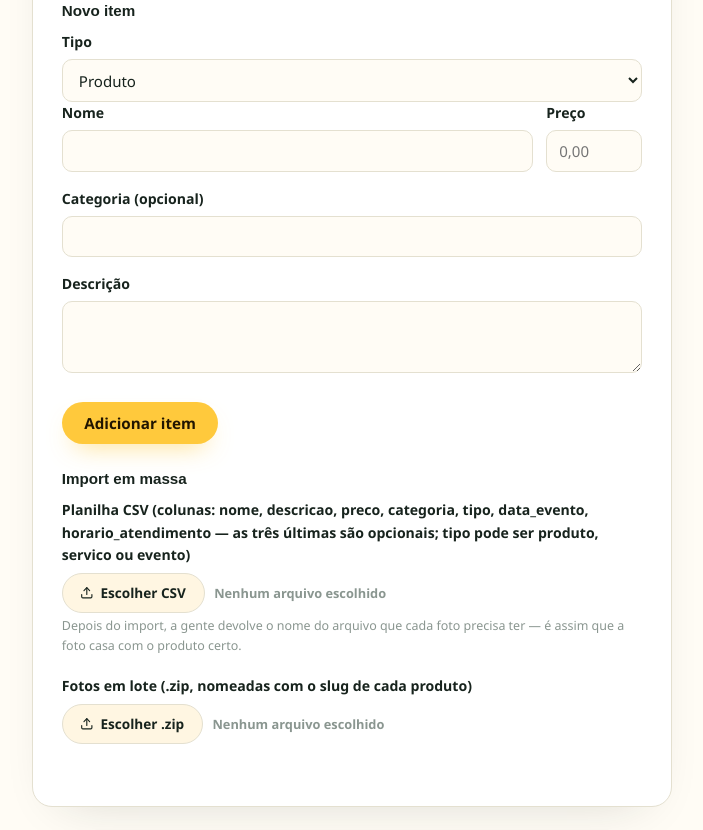
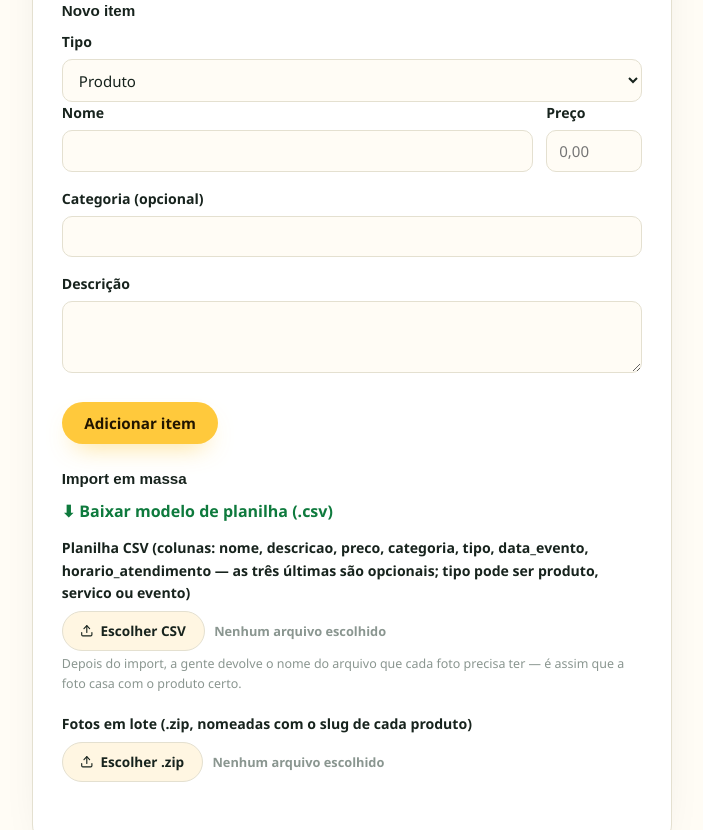
Before and after one commit to pachecasatSP/AtendAgente, a FastAPI app: page /painel/configuracoes in a window 1280 px wide. Shown: the part 1929-2759 px from the top of the page, without its empty margins (288-991 px from the left). Run offline with FastAPI, Linux system fonts and the light colour scheme; the visitor is signed in with stand-in values (Sample User, id 1); data that the repository does not hold is empty.

Commit message:
Painel: botão pra baixar modelo de planilha do import em massa
Novo endpoint GET /painel/api/catalogo/template.csv gera um CSV com as
colunas certas (nome, descricao, preco, categoria, tipo, data_evento,
horario_atendimento) e uma linha de exemplo por tipo, pra facilitar o
início da carga de itens no catálogo.

Co-Authored-By: Claude Sonnet 5 <noreply@anthropic.com>

```diff
--- a/tools/tenant-panel/app.py
+++ b/tools/tenant-panel/app.py
@@ -47,7 +47,7 @@ SAO_PAULO_TZ = ZoneInfo("America/Sao_Paulo")
 from bson import ObjectId
 from bson.errors import InvalidId
 from fastapi import FastAPI, File, Form, HTTPException, Request, UploadFile
-from fastapi.responses import HTMLResponse, RedirectResponse
+from fastapi.responses import HTMLResponse, RedirectResponse, Response
 from fastapi.templating import Jinja2Templates
 from starlette.middleware.sessions import SessionMiddleware
 from pymongo import MongoClient
@@ -694,6 +694,26 @@ async def api_upload_foto_produto(item_id: str, request: Request, file: UploadFi
     return {"ok": True, "foto_url": foto_url}
 
 
+@app.get("/painel/api/catalogo/template.csv")
+def api_catalogo_template(request: Request) -> Response:
+    """Modelo de planilha pro import em massa (ver api_importar_catalogo
+    logo abaixo) — mesmas colunas, com uma linha de exemplo de cada tipo
+    pra deixar claro quais campos valem pra qual (data_evento só conta
+    pra evento, horario_atendimento só pra serviço)."""
+    require_session(request)
+    buf = io.StringIO()
+    writer = csv.writer(buf)
+    writer.writerow(["nome", "descricao", "preco", "categoria", "tipo", "data_evento", "horario_atendimento"])
+    writer.writerow(["Produto exemplo", "Descrição do produto", "49,90", "Categoria", "produto", "", ""])
+    writer.writerow(["Serviço exemplo", "Descrição do serviço", "120,00", "Categoria", "servico", "", "seg a sex, 9h às 18h"])
+    writer.writerow(["Evento exemplo", "Descrição do evento", "80,00", "Categoria", "evento", "2026-12-24", ""])
+    return Response(
+        content="﻿" + buf.getvalue(),
+        media_type="text/csv",
+        headers={"Content-Disposition": "attachment; filename=modelo-catalogo.csv"},
+    )
+
+
 @app.post("/painel/api/catalogo/import")
 async def api_importar_catalogo(request: Request, file: UploadFile = File(...)) -> dict:
     """Import em massa via CSV (colunas nome,descricao,preco,categoria,
--- a/tools/tenant-panel/templates/configuracoes.html
+++ b/tools/tenant-panel/templates/configuracoes.html
@@ -406,6 +406,7 @@ button.secondary {
 
     <fieldset>
       <legend>Import em massa</legend>
+      <a class="vitrine-link" href="/painel/api/catalogo/template.csv" style="display:inline-block; margin-bottom:0.8rem;">⬇ Baixar modelo de planilha (.csv)</a>
       <label>Planilha CSV (colunas: nome, descricao, preco, categoria, tipo, data_evento, horario_atendimento — as três últimas são opcionais; tipo pode ser produto, servico ou evento)
         <div class="file-upload">
           <span class="file-upload-btn">
```
